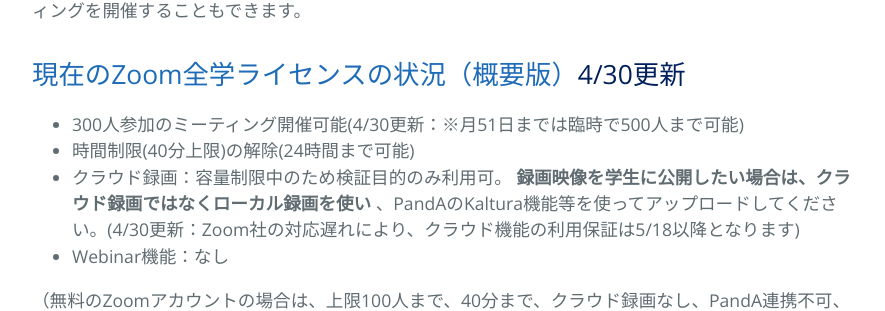
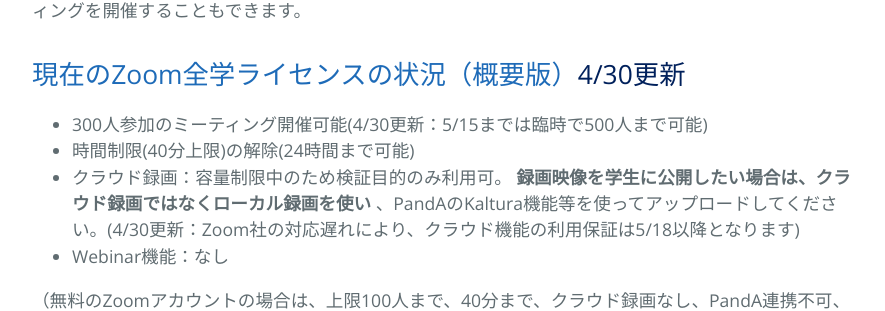
Before and after one commit to kyoto-u/online-edu, a Jekyll site: the page built from zoom.md, in a window 1280 px wide and 900 px high, scrolled down 788 px. Shown: the part 148-459 px from the top of the window, without its empty margins (192-1077 px from the left). Built offline with Jekyll 4.4.1, drawn with Linux system fonts in a browser that asks for light colours.

Commit message:
update license timeline modify

```diff
--- a/zoom.md
+++ b/zoom.md
@@ -23,7 +23,7 @@ title: オンラインミーティングサービス(Zoom全学ライセンス)
 
 <a id="anch02"></a>
 ## <a href="#anch02">現在のZoom全学ライセンスの状況（概要版）</a>4/30更新
-- 300人参加のミーティング開催可能(4/30更新：※月51日までは臨時で500人まで可能)
+- 300人参加のミーティング開催可能(4/30更新：5/15までは臨時で500人まで可能)
 - 時間制限(40分上限)の解除(24時間まで可能)
 - クラウド録画：容量制限中のため検証目的のみ利用可。 **録画映像を学生に公開したい場合は、クラウド録画ではなくローカル録画を使い** 、PandAのKaltura機能等を使ってアップロードしてください。(4/30更新：Zoom社の対応遅れにより、クラウド機能の利用保証は5/18以降となります)
 - Webinar機能：なし
```
